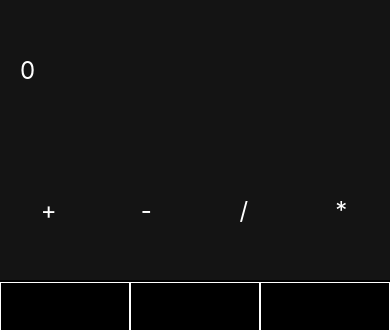
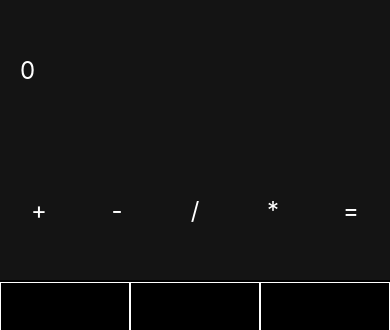
Before and after one commit to 6derick6/App_Calculator, a React Native app: screen / in a window 390 px wide. Shown: the top 330 px of the page. Built offline with nearby package versions, Linux system fonts and the light colour scheme.

Commit message:
App calculadora 3/4

```diff
--- a/App.js
+++ b/App.js
@@ -8,7 +8,7 @@ export default function App() {
   console.disableYellowBox = true;
 
   const [firstNumber, setFirstNumber] = useState(0);
-  const [secondtNumber, setSecondNumber] = useState(0);
+  const [secondNumber, setSecondNumber] = useState(0);
   const [sinal, setSinal] = useState("");
 
   const [stringCalculo, setStringCalculo] = useState(0);
@@ -19,8 +19,21 @@ export default function App() {
     numeros.push(i);
   }
 
-  function logicaCalculadora(){
-    //logica da calculadora
+  function logicaCalculadora(n){
+    if(sinal == ""){
+      setFirstNumber(parseInt(firstNumber.toString() + n.toString()));
+      setStringCalculo(parseInt(firstNumber.toString() + n.toString()));
+    }
+
+    if((n == "/" || n == "*" || n == "+" || n == "-") && secondNumber == 0){
+      setStringCalculo(firstNumber.toString() + n);
+      setSinal(n);
+    }
+
+    if(sinal != ""){
+      setSecondNumber(parseInt(secondNumber.toString() + n.toString()));
+      setStringCalculo(firstNumber+sinal+parseInt(secondNumber.toString() + n.toString()));
+    }
   }
 
   return (
@@ -29,10 +42,11 @@ export default function App() {
       <View style={styles.topo}><Text style={{fontSize:24,color:'white'}}>{stringCalculo}</Text></View>
 
       <View style={{flexDirection:'row',height:'16.6%',alignItems:'center'}}>
-        <TouchableOpacity style={{width:'25%',backgroundColor:'rgb(20,20,20)',justifyContent:'center',alignItems:'center',height:'100%'}}><Text style={{fontSize:24,textAlign:'center',color:'white'}}>+</Text></TouchableOpacity>
-        <TouchableOpacity style={{width:'25%',backgroundColor:'rgb(20,20,20)',justifyContent:'center',alignItems:'center',height:'100%'}}><Text style={{fontSize:24,textAlign:'center',color:'white'}}>-</Text></TouchableOpacity>
-        <TouchableOpacity style={{width:'25%',backgroundColor:'rgb(20,20,20)',justifyContent:'center',alignItems:'center',height:'100%'}}><Text style={{fontSize:24,textAlign:'center',color:'white'}}>/</Text></TouchableOpacity>
-        <TouchableOpacity style={{width:'25%',backgroundColor:'rgb(20,20,20)',justifyContent:'center',alignItems:'center',height:'100%'}}><Text style={{fontSize:24,textAlign:'center',color:'white'}}>*</Text></TouchableOpacity>
+        <TouchableOpacity onPress={()=>logicaCalculadora('+')} style={{width:'20%',backgroundColor:'rgb(20,20,20)',justifyContent:'center',alignItems:'center',height:'100%'}}><Text style={{fontSize:24,textAlign:'center',color:'white'}}>+</Text></TouchableOpacity>
+        <TouchableOpacity onPress={()=>logicaCalculadora('-')} style={{width:'20%',backgroundColor:'rgb(20,20,20)',justifyContent:'center',alignItems:'center',height:'100%'}}><Text style={{fontSize:24,textAlign:'center',color:'white'}}>-</Text></TouchableOpacity>
+        <TouchableOpacity onPress={()=>logicaCalculadora('/')} style={{width:'20%',backgroundColor:'rgb(20,20,20)',justifyContent:'center',alignItems:'center',height:'100%'}}><Text style={{fontSize:24,textAlign:'center',color:'white'}}>/</Text></TouchableOpacity>
+        <TouchableOpacity onPress={()=>logicaCalculadora('*')} style={{width:'20%',backgroundColor:'rgb(20,20,20)',justifyContent:'center',alignItems:'center',height:'100%'}}><Text style={{fontSize:24,textAlign:'center',color:'white'}}>*</Text></TouchableOpacity>
+        <TouchableOpacity onPress={()=>logicaCalculadora('=')} style={{width:'20%',backgroundColor:'rgb(20,20,20)',justifyContent:'center',alignItems:'center',height:'100%'}}><Text style={{fontSize:24,textAlign:'center',color:'white'}}>=</Text></TouchableOpacity>
       </View>
 
       <View style={{flexDirection:'row',flexWrap:'wrap',borderTopColor:'black',borderTopWidth:2,height:'66.8%'}}>
--- a/Botao.js
+++ b/Botao.js
@@ -6,7 +6,7 @@ export default function Botao(props){
 
     return(
         <View style={{backgroundColor:'black',borderColor:'white',borderWidth:1,width:'33.3%',height:'25%'}}>
-            <TouchableOpacity onPress={()=>props.logicaCalculadora()} style={{width:'100%',height:'100%',justifyContent:'center',alignItems:'center'}}>
+            <TouchableOpacity onPress={()=>props.logicaCalculadora(props.numero)} style={{width:'100%',height:'100%',justifyContent:'center',alignItems:'center'}}>
                 <Text style={{fontSize:24,color:'white'}}>{props.numero}</Text>
             </TouchableOpacity>
         </View>
```
